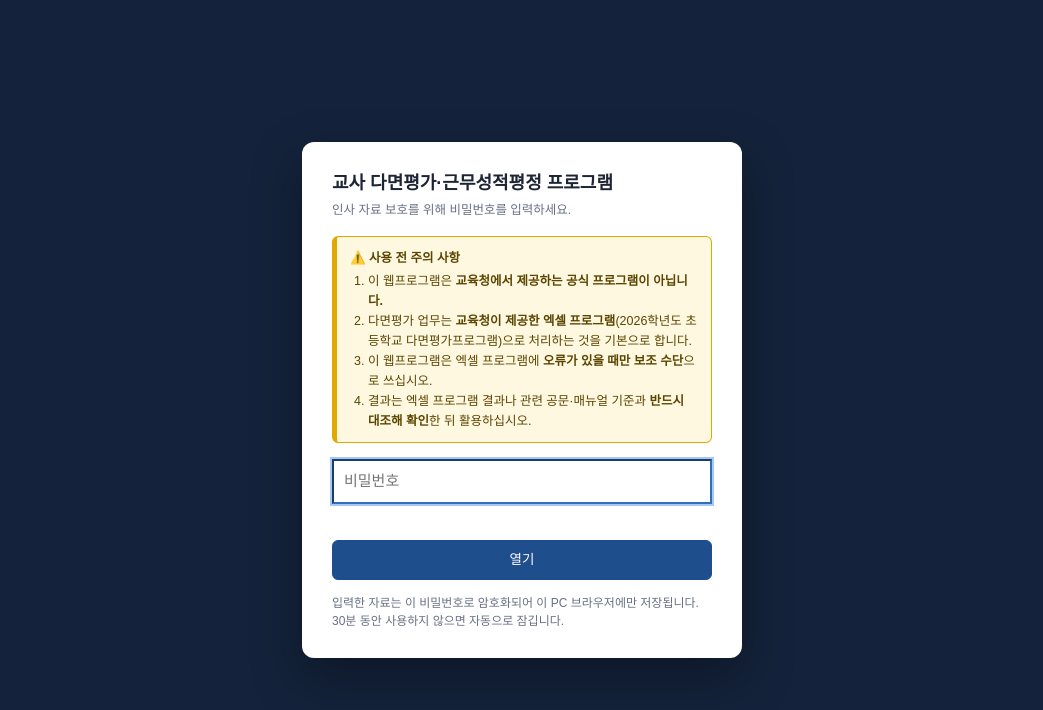
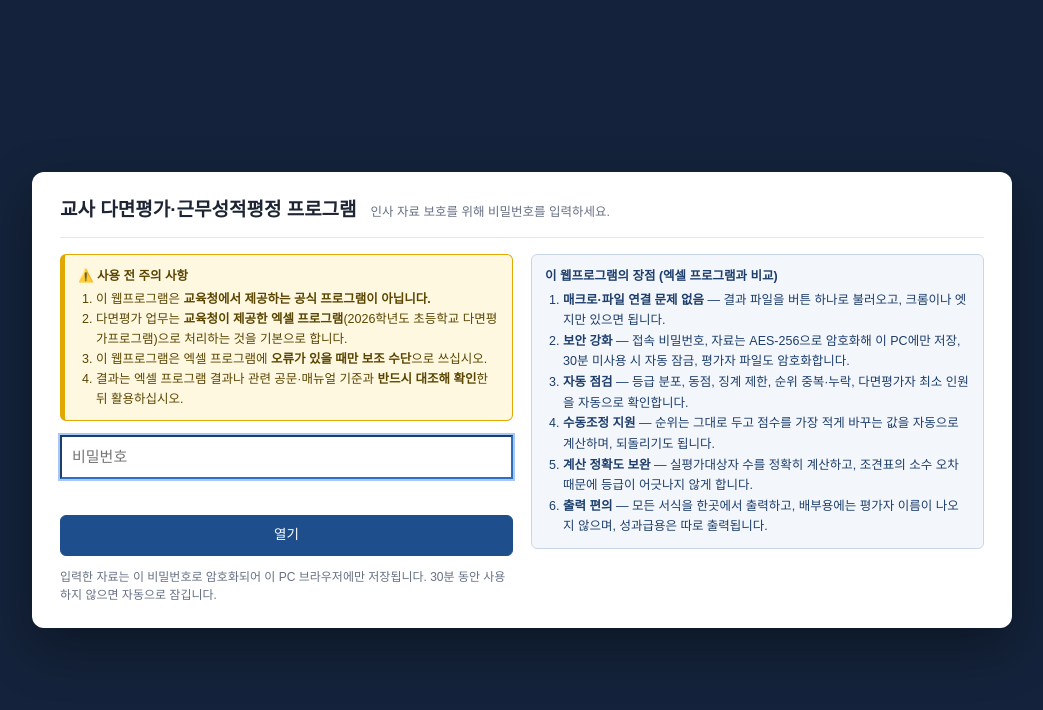
Before and after one commit to letter0033-star/evaluation, a plain HTML site: page index.html in a window 1280 px wide. Shown: the whole page, without its empty margins (118-1161 px from the left). Drawn offline with Linux system fonts and the light colour scheme.

Commit message:
Add files via upload

```diff
--- a/index.html
+++ b/index.html
@@ -643,11 +643,15 @@ const EVAL_TEMPLATE = "<!DOCTYPE html>\n<html lang=\"ko\"><head><meta charset=\"
     let L = $('#lock');
     if (!L) { L = document.createElement('div'); L.id = 'lock'; document.body.appendChild(L); }
     const ok = window.isSecureContext && window.crypto && crypto.subtle;
-    L.innerHTML = `<div style="position:fixed;inset:0;background:#14233b;display:grid;place-items:center;z-index:50">
-      <form id="lockForm" style="background:#fff;border-radius:12px;padding:28px 30px;width:min(440px,92vw);box-shadow:0 20px 50px rgba(0,0,0,.35)">
-        <h2 style="margin:0 0 4px;font-size:18px">교사 다면평가·근무성적평정 프로그램</h2>
-        <p class="note" style="margin:0 0 16px">인사 자료 보호를 위해 비밀번호를 입력하세요.</p>
-        <div style="margin:0 0 16px;padding:11px 13px;border:1px solid #e0a800;border-left:5px solid #e0a800;background:#fff8e1;border-radius:6px;font-size:12.5px;line-height:1.6;color:#5a4500">
+    L.innerHTML = `<div style="position:fixed;inset:0;background:#14233b;display:grid;place-items:center;z-index:50;padding:2vh 2vw;overflow:auto">
+      <form id="lockForm" style="background:#fff;border-radius:12px;padding:24px 28px;width:min(980px,96vw);max-height:96vh;overflow:auto;box-shadow:0 20px 50px rgba(0,0,0,.35)">
+        <div style="display:flex;flex-wrap:wrap;align-items:baseline;gap:6px 14px;margin:0 0 16px;padding-bottom:12px;border-bottom:1px solid #e4e7ec">
+          <h2 style="margin:0;font-size:19px">교사 다면평가·근무성적평정 프로그램</h2>
+          <p class="note" style="margin:0">인사 자료 보호를 위해 비밀번호를 입력하세요.</p>
+        </div>
+        <div style="display:grid;grid-template-columns:repeat(auto-fit,minmax(340px,1fr));gap:18px;align-items:start">
+          <div>
+            <div style="margin:0 0 14px;padding:11px 13px;border:1px solid #e0a800;border-left:5px solid #e0a800;background:#fff8e1;border-radius:6px;font-size:12.5px;line-height:1.6;color:#5a4500">
               <strong style="display:block;margin-bottom:3px">⚠️ 사용 전 주의 사항</strong>
               <ol style="margin:0;padding-left:18px">
                 <li>이 웹프로그램은 <b>교육청에서 제공하는 공식 프로그램이 아닙니다.</b></li>
@@ -659,8 +663,21 @@ const EVAL_TEMPLATE = "<!DOCTYPE html>\n<html lang=\"ko\"><head><meta charset=\"
             ${ok ? `<input type="password" id="lockPw" autocomplete="current-password" placeholder="비밀번호" style="width:100%;padding:9px 10px;font-size:15px">
             <div id="lockMsg" style="min-height:20px;margin:8px 0;font-size:13px;color:#b42318">${esc(msg || '')}</div>
             <button class="btn pri" style="width:100%;justify-content:center;padding:9px" id="lockBtn">열기</button>
-        <p class="note" style="margin:14px 0 0;font-size:12px">입력한 자료는 이 비밀번호로 암호화되어 이 PC 브라우저에만 저장됩니다. ${IDLE_MIN}분 동안 사용하지 않으면 자동으로 잠깁니다.</p>`
+            <p class="note" style="margin:12px 0 0;font-size:12px">입력한 자료는 이 비밀번호로 암호화되어 이 PC 브라우저에만 저장됩니다. ${IDLE_MIN}분 동안 사용하지 않으면 자동으로 잠깁니다.</p>`
             : `<div class="msg err">이 브라우저에서는 암호화 기능(Web Crypto)을 쓸 수 없습니다. 최신 크롬 또는 엣지로 파일을 열어 주세요.</div>`}
+          </div>
+          <div style="padding:11px 13px;border:1px solid #c9d6ea;background:#f3f7fc;border-radius:6px;font-size:12.5px;line-height:1.65;color:#1d3d6b">
+            <strong style="display:block;margin-bottom:3px">이 웹프로그램의 장점 (엑셀 프로그램과 비교)</strong>
+            <ol style="margin:0;padding-left:18px">
+              <li><b>매크로·파일 연결 문제 없음</b> — 결과 파일을 버튼 하나로 불러오고, 크롬이나 엣지만 있으면 됩니다.</li>
+              <li><b>보안 강화</b> — 접속 비밀번호, 자료는 AES-256으로 암호화해 이 PC에만 저장, 30분 미사용 시 자동 잠금, 평가자 파일도 암호화합니다.</li>
+              <li><b>자동 점검</b> — 등급 분포, 동점, 징계 제한, 순위 중복·누락, 다면평가자 최소 인원을 자동으로 확인합니다.</li>
+              <li><b>수동조정 지원</b> — 순위는 그대로 두고 점수를 가장 적게 바꾸는 값을 자동으로 계산하며, 되돌리기도 됩니다.</li>
+              <li><b>계산 정확도 보완</b> — 실평가대상자 수를 정확히 계산하고, 조견표의 소수 오차 때문에 등급이 어긋나지 않게 합니다.</li>
+              <li><b>출력 편의</b> — 모든 서식을 한곳에서 출력하고, 배부용에는 평가자 이름이 나오지 않으며, 성과급용은 따로 출력됩니다.</li>
+            </ol>
+          </div>
+        </div>
       </form></div>`;
     L.style.display = '';
     const f = $('#lockForm');
```
Lines whose indentation alone changed are shown as unchanged.
